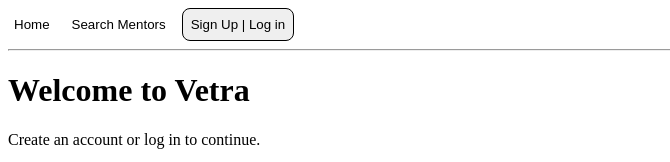
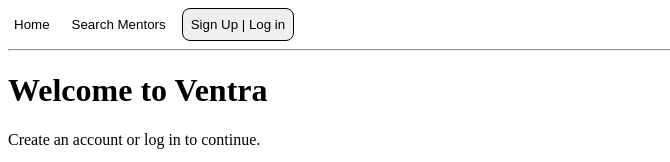
Before and after one commit to DenzelDCB/Ventra, a React (Create React App) app: page / in a window 1280 px wide. Both pictures are taken after a click on the button "Sign Up | Log in". Shown: the top 162 px of the page, without its empty margins (0-670 px from the left). Built offline with nearby package versions, Linux system fonts and the light colour scheme.

Commit message:
Update Account.js

```diff
--- a/src/pages/Account.js
+++ b/src/pages/Account.js
@@ -173,7 +173,7 @@ const proceedToSignUp = async (finalRole) => {
 
   return (
     <div>
-      <h1>Welcome to Vetra</h1>
+      <h1>Welcome to Ventra</h1>
       <p>Create an account or log in to continue.</p>
 
       <input
```
